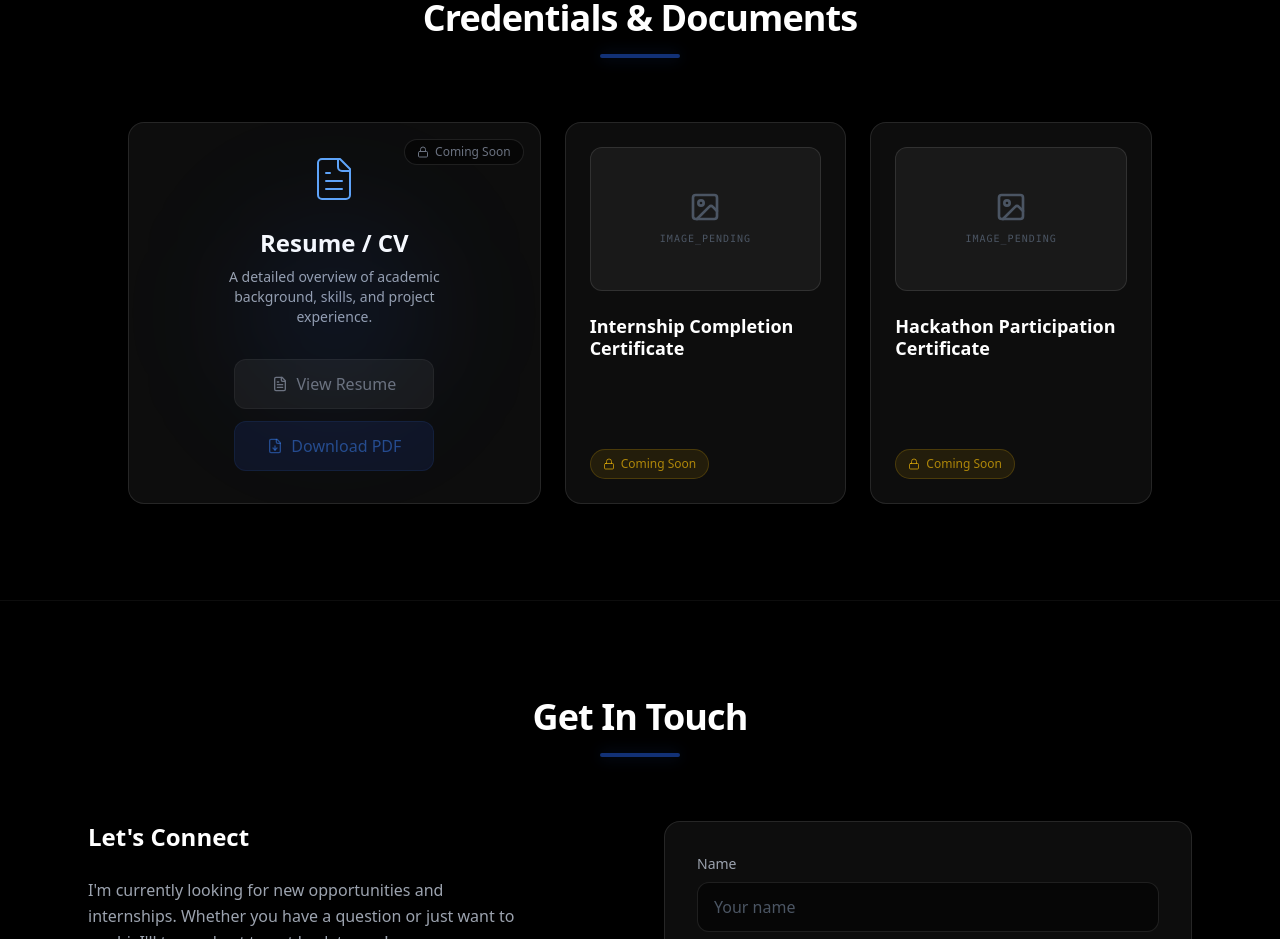
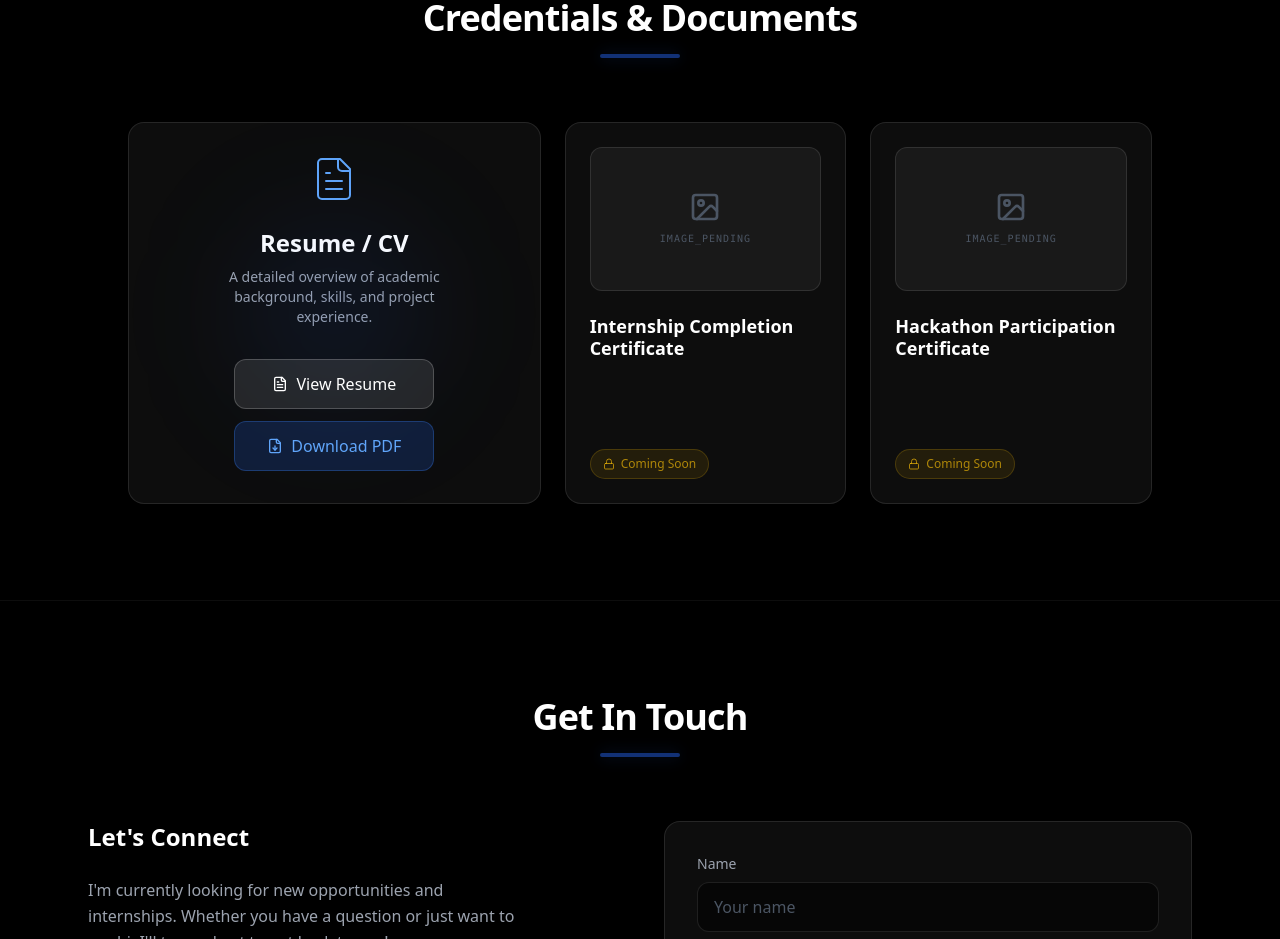
Before and after one commit to ShaikArmaanJ/samiya-portfolio, a React (Vite) app: page / in a window 1280 px wide. Shown: the part 2840-3779 px from the top of the page. Built offline with nearby package versions, Linux system fonts and the light colour scheme.

Commit message:
Activate view and download buttons for CV

```diff
--- a/src/sections/Documents.tsx
+++ b/src/sections/Documents.tsx
@@ -43,16 +43,21 @@ const Documents = () => {
             </p>
 
             <div className="flex flex-col gap-3 w-full max-w-[200px] relative z-10">
-              <button disabled className="flex items-center justify-center gap-2 px-5 py-3 bg-white/5 text-gray-500 font-medium rounded-xl border border-white/5 cursor-not-allowed">
+              <a
+                href="/resume/Samiya_Siddiqua_Resume.pdf"
+                target="_blank"
+                rel="noopener noreferrer"
+                className="flex items-center justify-center gap-2 px-5 py-3 bg-white/10 text-white font-medium rounded-xl border border-white/20 hover:bg-white/20 transition-all"
+              >
                 <FileText size={16} /> View Resume
-              </button>
-              <button disabled className="flex items-center justify-center gap-2 px-5 py-3 bg-blue-900/20 text-blue-500/50 font-medium rounded-xl border border-blue-500/10 cursor-not-allowed">
+              </a>
+              <a
+                href="/resume/Samiya_Siddiqua_Resume.pdf"
+                download="Samiya_Siddiqua_Resume.pdf"
+                className="flex items-center justify-center gap-2 px-5 py-3 bg-blue-600/20 text-blue-400 font-medium rounded-xl border border-blue-500/30 hover:bg-blue-600/40 transition-all"
+              >
                 <FileDown size={16} /> Download PDF
-              </button>
-            </div>
-
-            <div className="absolute top-4 right-4 flex items-center gap-1.5 px-3 py-1 bg-black/50 border border-white/10 rounded-full text-xs font-medium text-gray-500">
-              <Lock size={12} /> Coming Soon
+              </a>
             </div>
           </motion.div>
 
```
Also changed, not shown: 1 other file (tests, documents, lock files or other folders).
